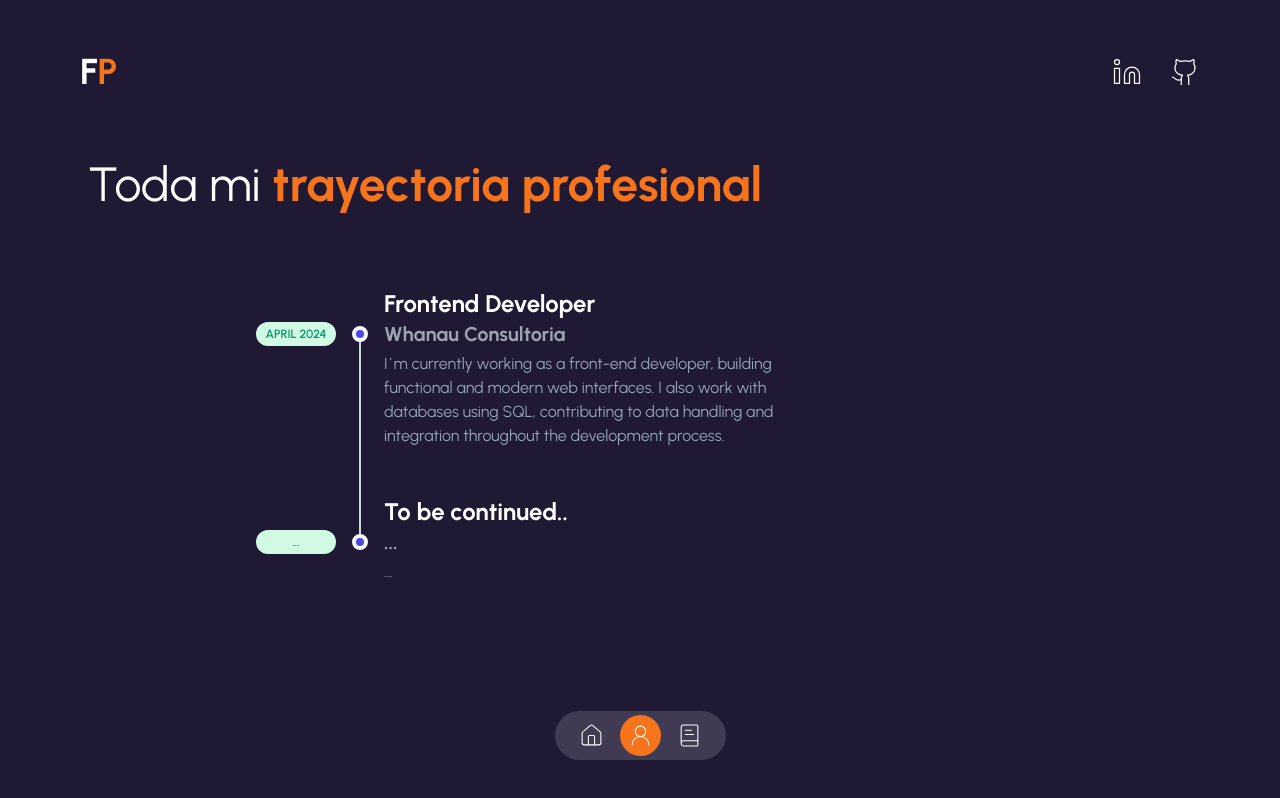
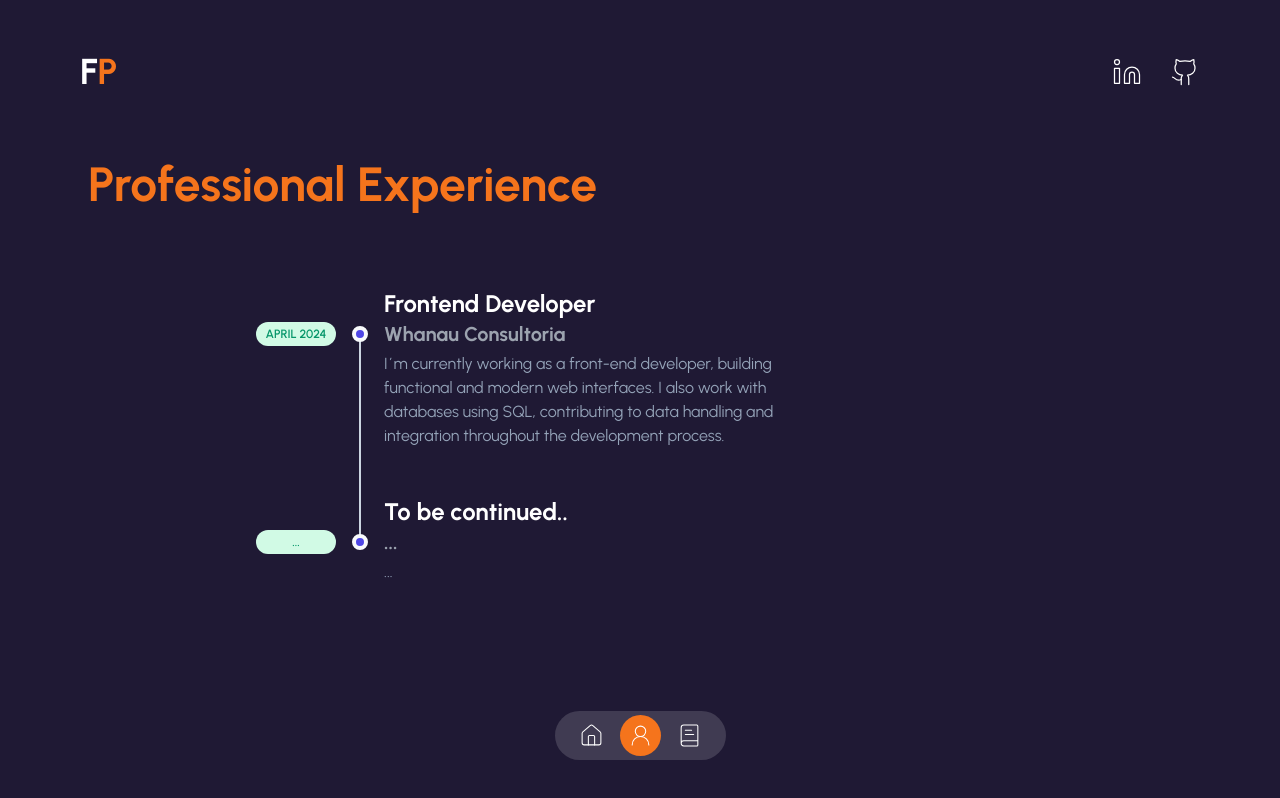
Before and after one commit to FelipePelletier/PortfolioPelletier, a Next.js app: page /about-me in a window 1280 px wide. Built offline with nearby package versions, Linux system fonts and the light colour scheme.

Commit message:
titulos de about me y portfolio al ingles

```diff
--- a/app/(routes)/about-me/page.tsx
+++ b/app/(routes)/about-me/page.tsx
@@ -10,12 +10,9 @@ const PageAboutMe = () => {
       <TransitionPage />
       <ContainerPage>
         {/* <Avatar /> */}
-        <h1 className="text-2xl leading-tight text-center md:text-left md:text-5xl md:mt-10">
-          Toda mi{" "}
-          <span className="font-bold text-secondary">
-            trayectoria profesional
-          </span>
-        </h1>
+        <span className="text-2xl leading-tight text-center md:text-left md:text-5xl md:mt-10 font-bold text-secondary">
+          Professional Experience
+        </span>
 
         {/* <CounterServices /> */}
 
--- a/app/(routes)/portfolio/page.tsx
+++ b/app/(routes)/portfolio/page.tsx
@@ -15,7 +15,7 @@ const PortfolioPage = () => {
 
       <div className="flex flex-col justify-center h-full">
         <span className="text-2xl leading-tight text-center md:text-4xl md:mb-5 text-secondary font-bold">
-          Proyectos
+          Projects
         </span>
 
         <div className="relative z-10 grid max-w-5xl gap-6 mx-auto mt-4 md:grid-cols-4">
```
